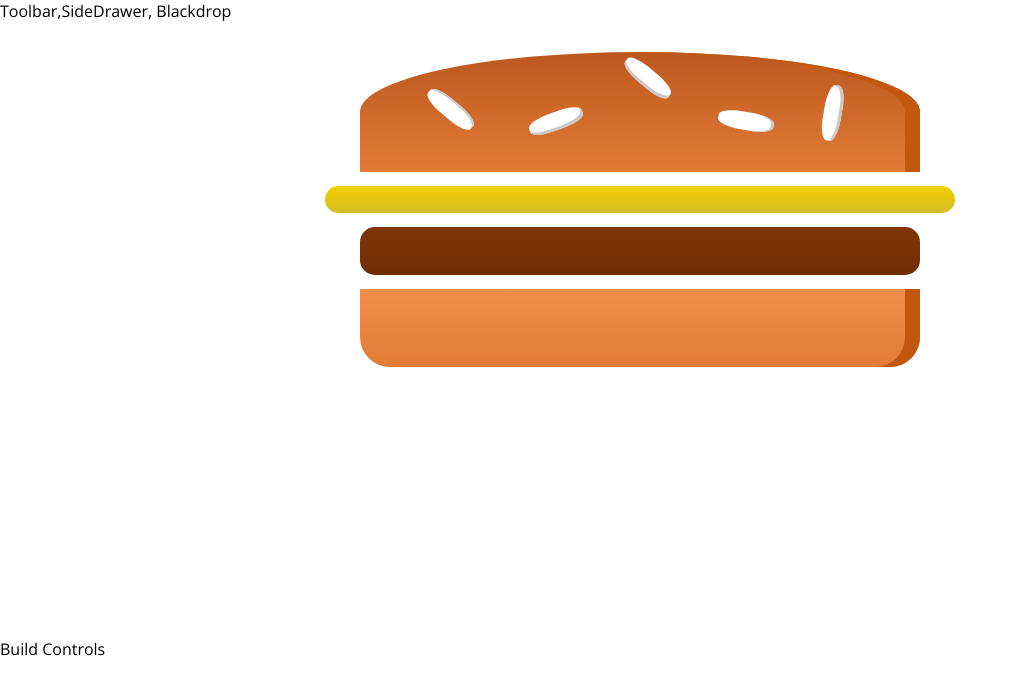
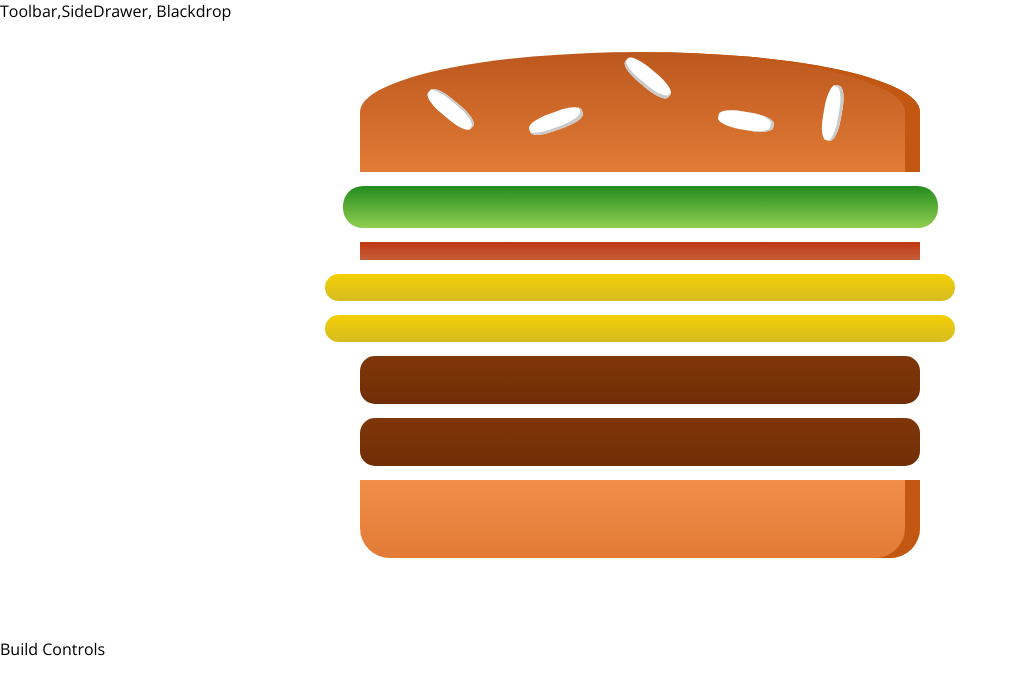
Before and after one commit to IgorSzczerbicki/react_projekt_burger, a React app: page / in a window 1280 px wide. Shown: the top 694 px of the page, without its empty margins (0-1018 px from the left). Built offline with nearby package versions, Linux system fonts and the light colour scheme.

Commit message:
Dynamiczny Burger w zależności od ilości składników
BurgerBuilder
- Dodanie stanu

Burger
- Dynamiczne renderowanie składników w zależności od ilości

```diff
--- a/src/components/Burger/Burger.js
+++ b/src/components/Burger/Burger.js
@@ -3,11 +3,17 @@
 import BurgerIngredient from './BurgerIngredient/BurgerIngredient'
 
 const burger = (props) => {
+	const transformedIngredients = Object.keys(props.ingredients)
+		.map(ingKey => {
+			return [...Array(props.ingredients[ingKey])].map((_, i) => {
+				return <BurgerIngredient key = {ingKey + i} type={ingKey}/>
+			});
+		});
+
 	return(
 		<div className={classes.Burger}>
 			<BurgerIngredient type={"bread-top"}/>
-			<BurgerIngredient type={"cheese"}/>
-			<BurgerIngredient type={"meat"}/>
+			{transformedIngredients}
 			<BurgerIngredient type={"bread-bottom"}/>
 		</div>
 	);
--- a/src/containers/BurgerBuilder/BurgerBuilder.js
+++ b/src/containers/BurgerBuilder/BurgerBuilder.js
@@ -3,11 +3,21 @@
 import Burger from '../../components/Burger/Burger'
 
 class BurgerBuilder extends Component {
+
+	state ={
+		ingredients: {
+			salad: 1,
+			bacon: 1,
+			cheese: 2,
+			meat: 2
+		}
+	};
+
 	render() {
 
 		return(
 			<Wrap>
-				<Burger/>
+				<Burger ingredients = {this.state.ingredients}/>
 				<div>Build Controls</div>
 			</Wrap>
 		);
```
